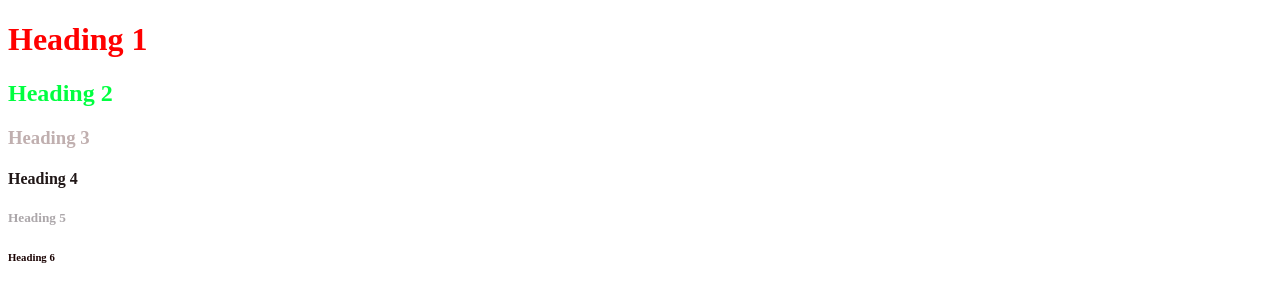
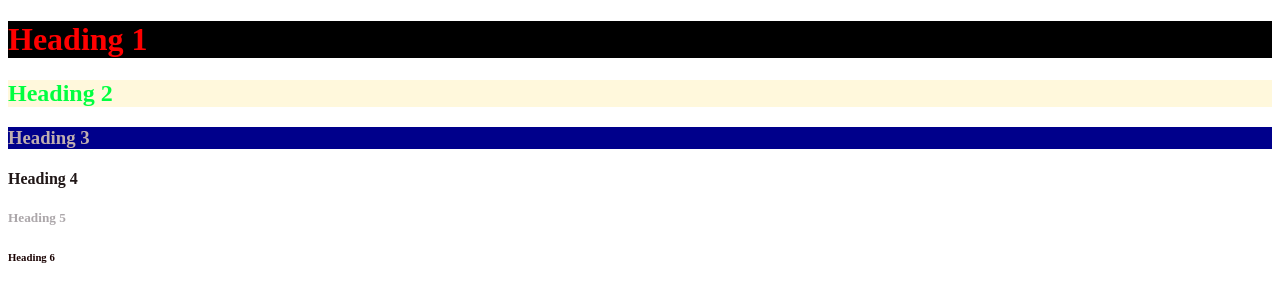
Before and after one commit to imrankhan41/imran-first-repo, a plain HTML site: page index.html in a window 1280 px wide. Drawn offline with Linux system fonts and the light colour scheme.

Commit message:
color addded

```diff
--- a/style.css
+++ b/style.css
@@ -1,6 +1,9 @@
-h1{color:red;}
-h2{color:rgb(0, 255, 64);}
-h3{color:rgb(192, 175, 175);}
+h1{color:red;
+background-color: black;}
+h2{color:rgb(0, 255, 64);
+background-color: cornsilk;}
+h3{color:rgb(192, 175, 175);
+background-color: darkblue;}
 h4{color:rgb(32, 23, 23);}
 h5{color:rgb(172, 167, 170);}
 h6{color:rgb(27, 4, 4);}
```
